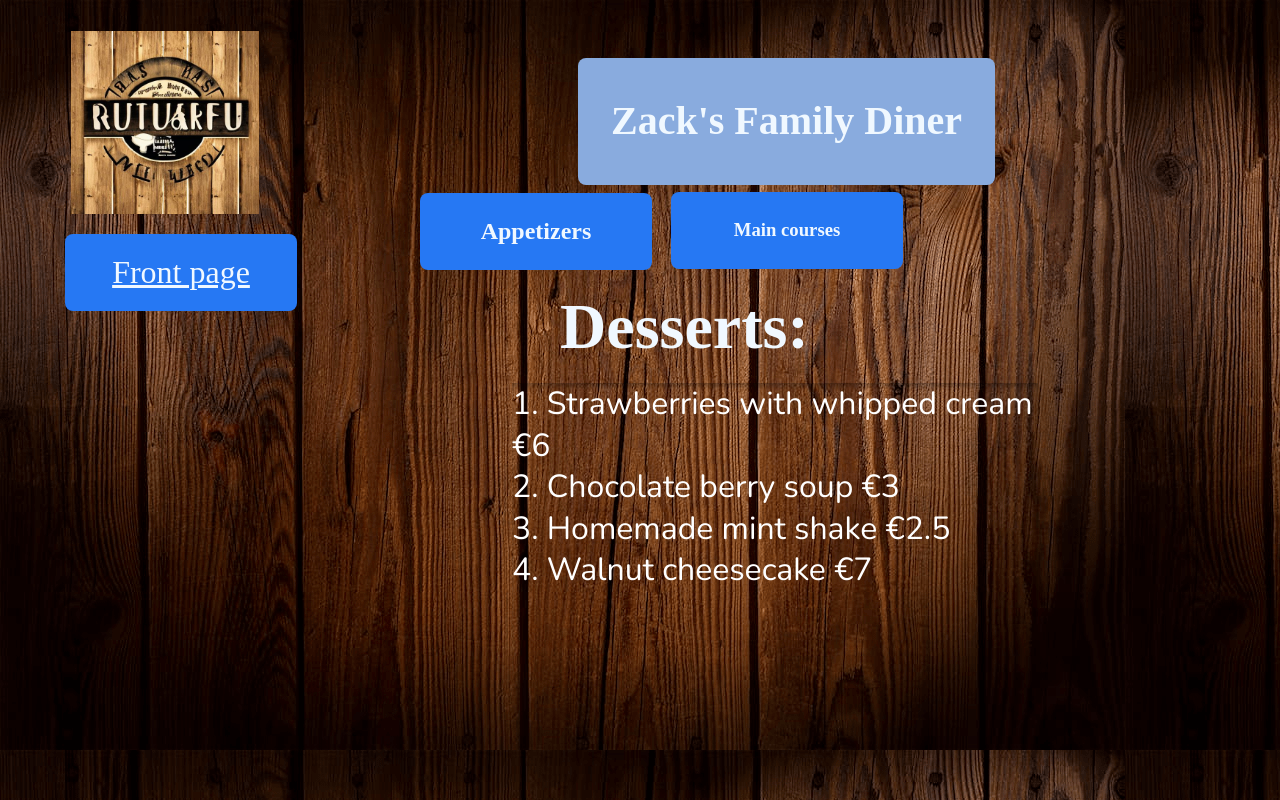
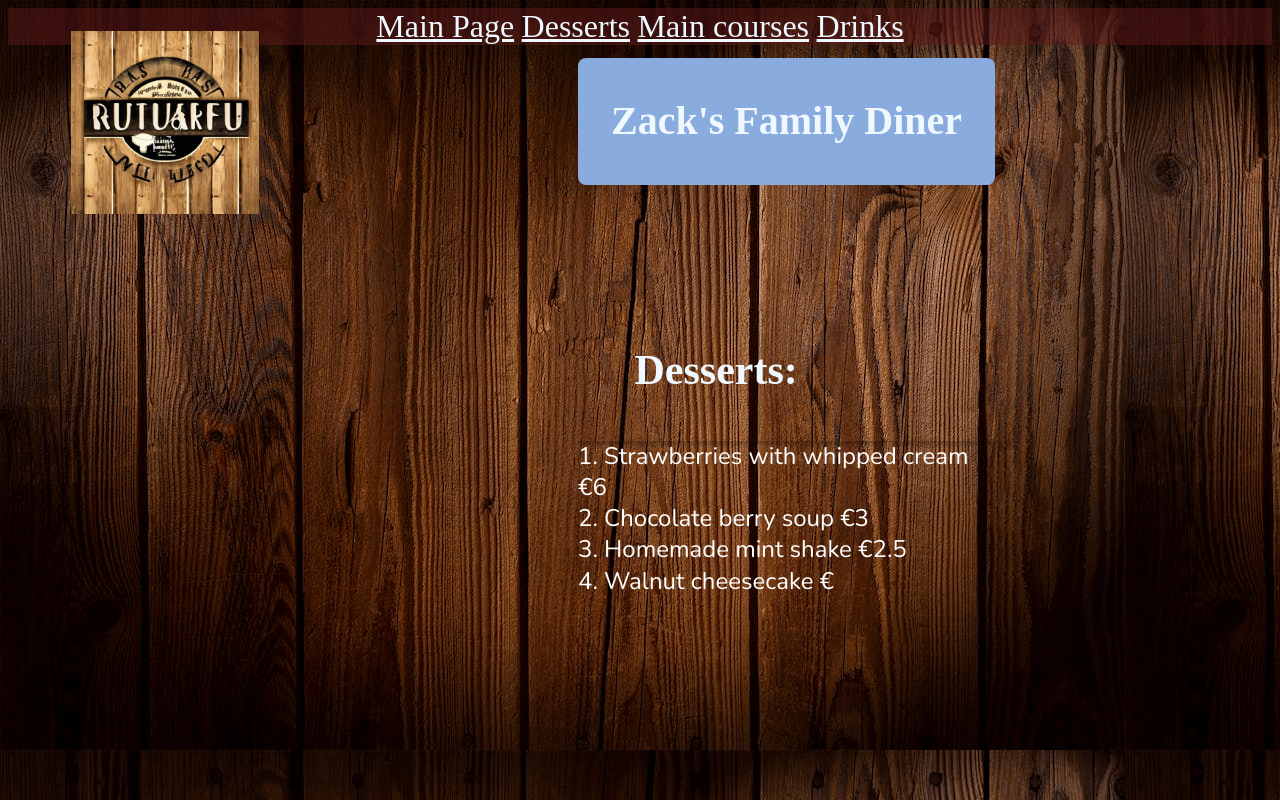
Before and after one commit to Tuomas-Talkio/static-website-project, a PHP site: page /jalkiruoat.html in a window 1280 px wide. Run offline with PHP 8.4, Linux system fonts and the light colour scheme.

Commit message:
Changed buttons to bar

```diff
--- a/Styles.css
+++ b/Styles.css
@@ -1,6 +1,12 @@
 body{
     background-image: url('Images/etutausta.png');
     color: blue;
+}
+    nav{
+        background-color:rgba(93, 25, 25, 0.493);
+        font-size: 30px;
+        text-align: center;
+        color: white;
 
 }
 img{position: absolute;
@@ -31,54 +37,8 @@ top: 31px;
 background: #89ABDE;
 border-radius: 8px;
 }
-h2{display: flex;
-    flex-direction: row;
-    justify-content: center;
-    align-items: center;
-    padding: 8px 16px;
-    gap: 8px;
-    color: aliceblue;
-    position: absolute;
-    width: 200px;
-    height: 61px;
-    left: 420px;
-    top: 173px;
 
-    background: #2678F3;
-    border-radius: 8px;
-    }
-    h3{display: flex;
-        flex-direction: row;
-        justify-content: center;
-        align-items: center;
-        padding: 8px 16px;
-        gap: 8px;
-        color: aliceblue;
-        position: absolute;
-        width: 200px;
-        height: 61px;
-        left: 671px;
-        top: 173px;
 
-        background: #2678F3;
-        border-radius: 8px;}
-        h4{display: flex;
-            color: aliceblue;
-            flex-direction: row;
-            justify-content: center;
-            align-items: center;
-            padding: 8px 16px;
-            gap: 8px;
-
-            position: absolute;
-            width: 200px;
-            height: 61px;
-            left: 922px;
-            top: 173px;
-            background: #2678F3;
-            border-radius: 12px;
-            color: aliceblue;
-        }
             h5{display: flex;
                 flex-direction: row;
                 align-items: flex-start;
@@ -134,14 +94,14 @@ h2{display: flex;
             p{position: absolute;
                 width: 523px;
                 height: 270px;
-                left: 420px;
+                left: 520px;
                 top: 312px;
                 font-style: normal;
                 font-weight: 500;
                 font-size: 32px;
                 line-height: 130%;
             color: aliceblue;
-            background: radial-gradient(50% 50% at 50% 50%, #b3afaf 0%, rgba(217, 217, 217, 0) 100%);}
+            background: radial-gradient(50% 50% at 50% 50%, #805e5ea2 0%, rgba(217, 217, 217, 0) 100%);}
 
 
 
@@ -174,16 +134,14 @@ h2{display: flex;
                     gap: 8px;
 
                     position: absolute;
-                    width: 526px;
-                    height: 234px;
-                    left: 512px;
+
                     top: 383px;
 
                     box-shadow: inset 0px 4px 4px rgba(0, 0, 0, 0.25);
                     font-family: 'Nunito';
                     font-style: normal;
                     font-weight: 500;
-                    font-size: 32px;
+                    font-size: 24px;
                     line-height: 130%;
 
 
@@ -193,10 +151,9 @@ h2{display: flex;
                 p6{position: absolute;
                     width: 304px;
                     height: 83px;
-                    left: 560px;
+
                     top: 285px;
-
                     font-weight: 700;
-                    font-size: 64px;
+                    font-size: 42px;
                     line-height: 130%;
                 color: aliceblue;}
--- a/jalkiruoat.html
+++ b/jalkiruoat.html
@@ -4,20 +4,23 @@
 <link href="https://fonts.googleapis.com/css2?family=Nunito&display=swap" rel="stylesheet">
     <head>
         <body>
+          <div class="row" style="margin-bottom: 5px;">
+            <nav class="navbar navbar-expand-sm  navbar-dark">
+                <a class="navbar-brand" href="front.html">Main Page</a>
+                <a class="nav-link" href="jalkiruoat.html">Desserts</a>
+                <a class="nav-link" href="page2.html">Main courses</a>
+                <a class="nav-link" href="page3.html">Drinks</a>
+            </nav>
+        </div>
           <img src="Images/rutuarfu.png" alt="Logo" width="42" height="42" style="float:left">
             <h1>Zack's Family Diner</title>
-
-              <h2> Appetizers</h2>
-              <h3> Main courses</h3>
-              <p5><a href="front.html">Front page</a></p5>
+<p6>Desserts:</p6>
+        <p4>1. Strawberries with whipped cream €6 <br>
+          2. Chocolate berry soup €3 <br>
+          3. Homemade mint shake €2.5<br>
+          4. Walnut cheesecake €</p4>
 
 
-              <p4>1. Strawberries with whipped cream €6 <br>
-                2. Chocolate berry soup €3<br>
-            3. Homemade mint shake €2.5<br>
-            4. Walnut cheesecake €7
-    </p4>
-    <p6>Desserts:</p6>
 
          <link href="Styles.css" rel="stylesheet" type="text/css" >
 
```
Also changed, not shown: front.html (+11 -3 lines).
